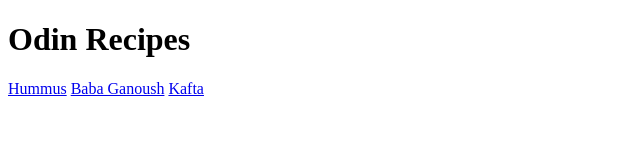
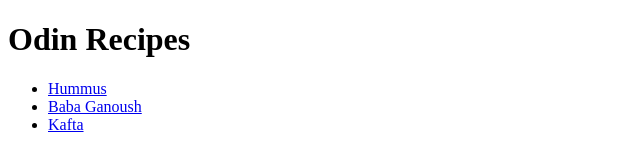
Before and after one commit to basharh11/odin-recipes, a plain HTML site: page index.html in a window 1280 px wide. Shown: the whole page, without its empty margins (0-640 px from the left). Drawn offline with Linux system fonts and the light colour scheme.

Commit message:
Organized links on home page
Organized recipes in a list on the home page to improve the interface.

```diff
--- a/index.html
+++ b/index.html
@@ -6,8 +6,10 @@
     </head>
     <body>
         <h1>Odin Recipes</h1>
-        <a href="recipes/hummus.html">Hummus</a>
-        <a href="recipes/babaganoush.html">Baba Ganoush</a>
-        <a href="recipes/kafta.html">Kafta</a>
+        <ul>
+            <li><a href="recipes/hummus.html">Hummus</a></li>
+            <li><a href="recipes/babaganoush.html">Baba Ganoush</a></li>
+            <li><a href="recipes/kafta.html">Kafta</a></li>
+        </ul>
     </body>
 </html>
```
